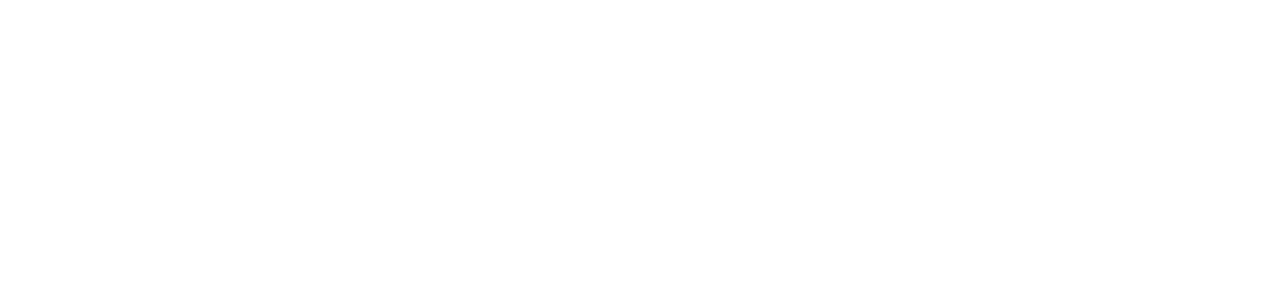
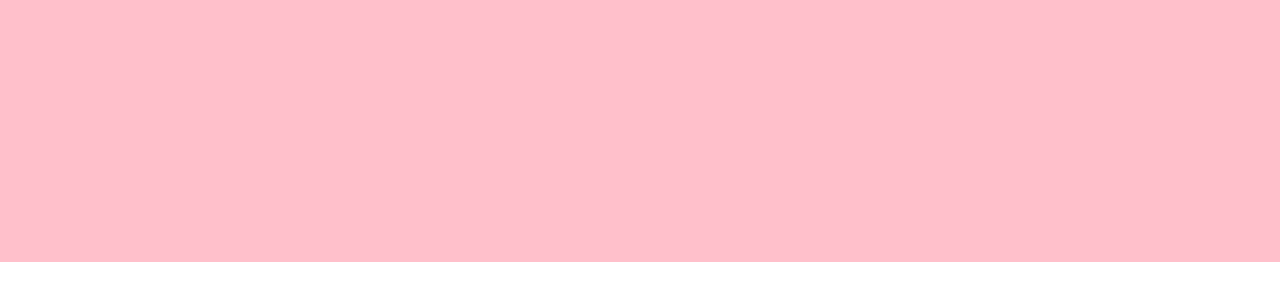
Before and after one commit to LaPyaeHtin/schoolPj-sharingSys-, a React (Vite) app in the folder frontend/: page /test in a window 1280 px wide. Shown: the part 138-438 px from the top of the page. Built offline with nearby package versions, Linux system fonts and the light colour scheme; the HTML template or start-up script is replaced by a standard one.

Commit message:
Update animation in Test component (generated by blackbox.ai )

```diff
--- a/frontend/src/components/Test.jsx
+++ b/frontend/src/components/Test.jsx
@@ -1,28 +1,18 @@
-import { motion } from "framer-motion"
+import { motion } from "framer-motion";
 
-const icon = {
-    hidden: {
-      pathLength: 0,
-      fill: "rgba(255, 255, 255, 0)"
-    },
-    visible: {
-      pathLength: 1,
-      fill: "rgba(255, 255, 255, 1)"
-    }
-  }
- const Test =()=>{
-  return (
-    <svg
-      xmlns="http://www.w3.org/2000/svg"
-      viewBox="0 0 100 100"
-    >
-      <motion.path
-        d="M0 100V0l50 50 50-50v100L75 75l-25 25-25-25z"
-        variants={icon}
-        initial="hidden"
-        animate="visible"
-      />
-    </svg>
-  )}
+const Test = () => (
+  <motion.div
+    initial={{ opacity: 0, scale: 0.5 }}
+    animate={{
+      opacity: 1,
+      scale: 1,
+      borderRadius: "0%", // Set the border radius to 0% for square corners
+      border: "200px solid pink",
+    }}
+    transition={{ duration: 0.5 }}
+  >
 
-  export default Test;
+  </motion.div>
+);
+
+export default Test;
```
